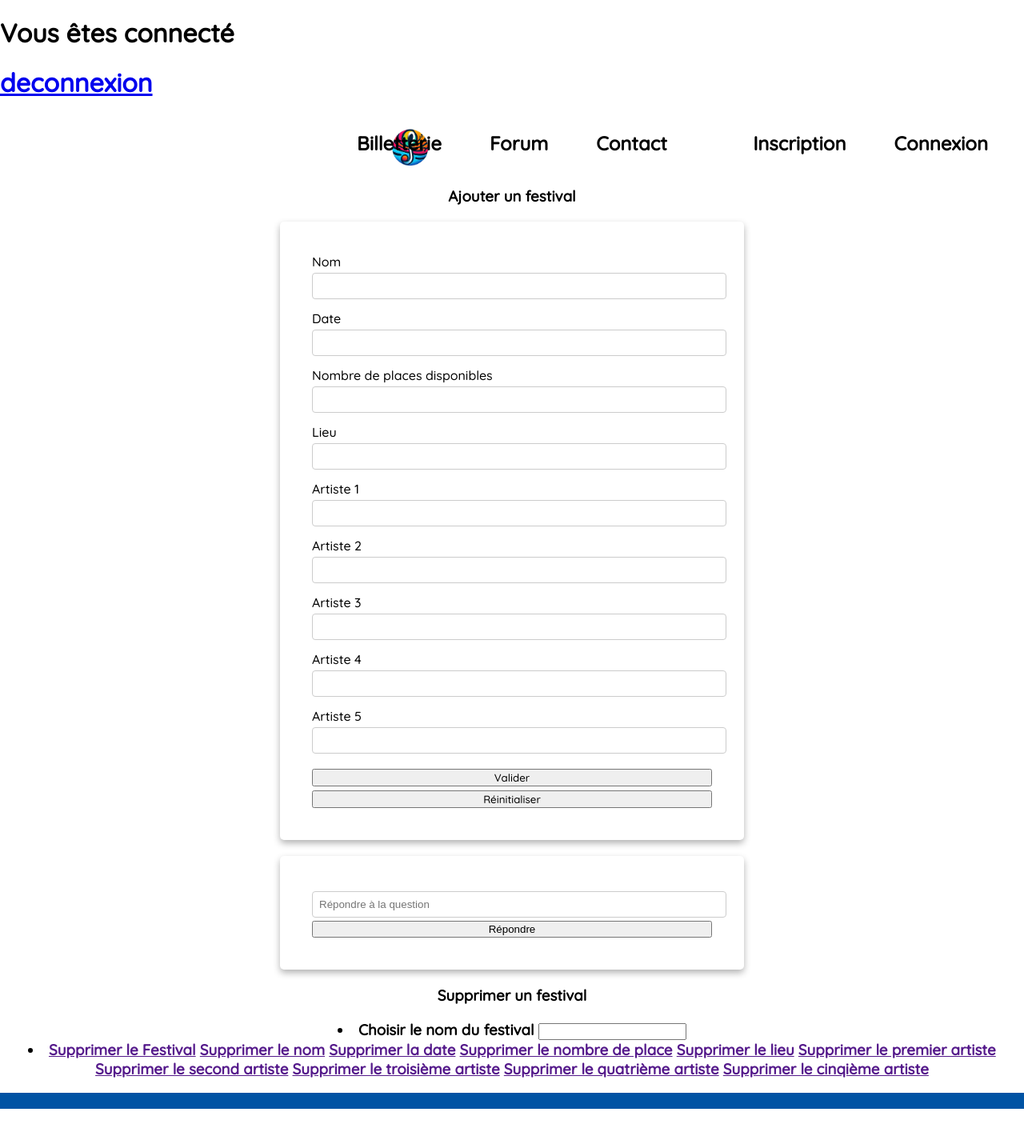
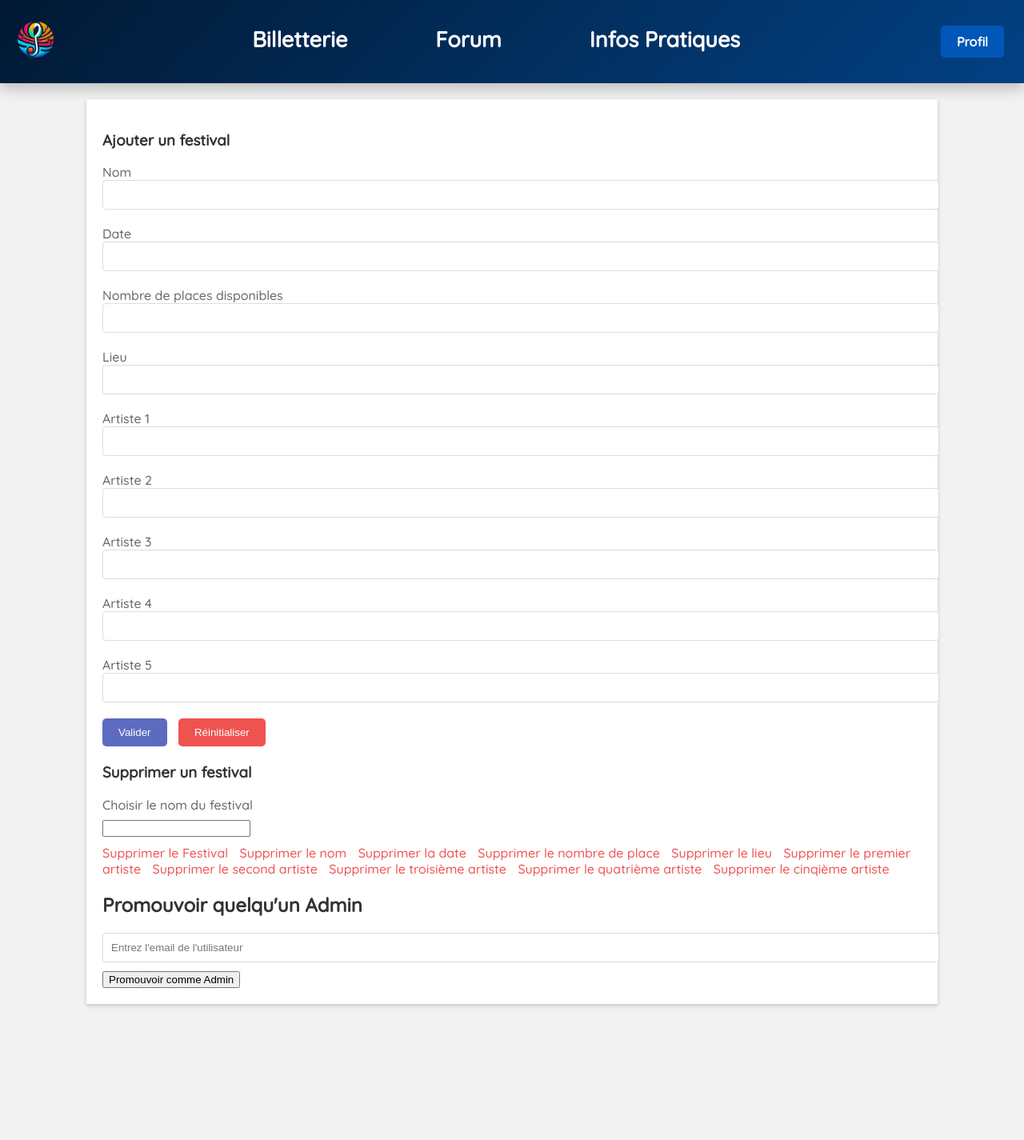
Before and after one commit to Nathanmarij/SAE301, a PHP site: page /administration.php in a window 1280 px wide. Shown: the top 1425 px of the page at 80% size. Run offline with PHP 8.4, Linux system fonts and the light colour scheme; the visitor is signed in with stand-in values (Sample User, id 1); tables that the repository leaves empty or names only in its code hold one stand-in row (values such as "Sample post").

Commit message:
Page Admin Terminée

```diff
--- a/sae301/administration.php
+++ b/sae301/administration.php
@@ -4,7 +4,7 @@
 <head>
     <meta charset="UTF-8">
     <meta name="viewport" content="width=device-width, initial-scale=1.0">
-    <link href="css/style2.css" type="text/css" rel="stylesheet" />
+    <link href="css/admin.css" type="text/css" rel="stylesheet" />
     <script src="js/script.js"></script>
     <link href="https://fonts.googleapis.com/css2?family=Quicksand:wght@500&display=swap" rel="stylesheet">
     <link rel="icon" href="favicon.ico">
@@ -12,6 +12,11 @@
     <?php
     include("config.php");
     session_start();
+
+    if (!isset($_SESSION['user']) || $_SESSION['isAdmin'] != 1) {
+        die("Accès refusé.");
+    }
+
     try {
         $bdd = new PDO('mysql:host=' . $hote . ';port=' . $port . ';dbname=' . $nombase, $utilisateur, $mdp);
     } catch (Exception $e) { // sinon
@@ -20,12 +25,6 @@
 
     if (isset($_SESSION["user"])) { // si l'utilisateur est connecté
         $iduser = $_SESSION["user"];
-        ?>
-        <h1>Vous êtes connecté</h1>
-        <a href="deconnexion.php">
-            <h1>deconnexion</h1>
-        </a>
-        <?php
         $requete = 'SELECT id_user, nom, prenom FROM user WHERE id_user = :id';
         $statement = $bdd->prepare($requete);
         $statement->bindParam(':id', $iduser, PDO::PARAM_INT);
@@ -37,37 +36,7 @@
 </head>
 
 <body>
-    <header>
-        <div class="header">
-            <div class="btn-nav navbar">
-                <!-- Boutons de navigation -->
-                <a href="#actions">
-                    <h2>Billetterie</h2>
-                </a>
-                <a href="forum.php">
-                    <h2>Forum</h2>
-                </a>
-                <a href="#interventions">
-                    <h2>Contact</h2>
-                </a>
-            </div>
-            <div class="logo">
-                <!-- Logo -->
-                <a href="index.php">
-                        <img src="image/logo.png" alt="UNICEF logo">
-                    </a>
-            </div>
-            <div class="btn-nav compte">
-                <!-- Boutons d'inscription et de connexion -->
-                <a href="inscription.php">
-                    <h2>Inscription</h2>
-                </a>
-                <a href="connexion.php">
-                    <h2>Connexion</h2>
-                </a>
-            </div>
-        </div>
-    </header>
+    <?php include("header.php"); ?>
     <section>
         <article>
             <h3>Ajouter un festival</h3>
@@ -126,34 +95,10 @@ try {
     $forum = $statement->fetchAll(PDO::FETCH_ASSOC);
 
     ?>
-    <form action="adminTraitement.php" method="POST" class="commentaire">
-                <?php
-                if (isset($forum)) { // vérifie si il y a des commentaires sur l'article
-                    foreach ($forum as $val):
-                $requete = 'SELECT id_reponse, contenu FROM reponse WHERE id_ask=' . $val["id_ask"]; //requête permettant de récupérer le nom et le prenom de la personne qui a écrit un commentaire
-                $requete = $bdd->query($requete);
-                $rep = $requete->fetch(PDO::FETCH_ASSOC);
-                $requete->closeCursor();
-                if (empty($rep)) {?>
-                <input type="radio" name="comm" id="comm" value="<?php echo $val["id_ask"];?>" checked /><?php
-                $idcomm = $val["id_ask"];
-                $requete = 'SELECT id_ask, content FROM forum WHERE id_ask=' . $idcomm; //requête permettant de récupérer le nom et le prenom de la personne qui a écrit un commentaire
-                $requete = $bdd->query($requete);
-                $comm = $requete->fetch(PDO::FETCH_ASSOC);
-                $requete->closeCursor(); ?>
-                    <?php echo $comm["content"];
-
-                } else {
-                    echo '';
-                }
-
-                endforeach;}?>
-                <input type="text" placeholder="Répondre à la question" id="reponse" name="reponse" class="ecrir">
-                <input type="submit" id="submit" name="submit" value="Répondre">
 
         </article>
         <article class="suppfestival">
-            <h3>Supprimer un festival<h3>
+            <h1>Supprimer un festival</h1>
             <form method="POST">
             <li>
             <label for="nom">Choisir le nom du festival</label>
@@ -171,11 +116,34 @@ try {
             <a href="">Supprimer le cinqième artiste</a>
             </form>
         </article>
+        <form action="promouvoirAdmin.php" method="post">
+        <h1>Promouvoir quelqu'un Admin</h1>
+            <input type="email" name="email" placeholder="Entrez l'email de l'utilisateur">
+            <input type="submit" value="Promouvoir comme Admin">
+        </form>
+        <?php
+        if ($_SERVER['REQUEST_METHOD'] == 'POST') {
+            $email = $_POST['email'];
+
+            // Vérifier si l'email existe dans la base de données
+            $stmt = $bdd->prepare("SELECT id_user FROM user WHERE mail = :email");
+            $stmt->bindParam(':email', $email);
+            $stmt->execute();
+            $user = $stmt->fetch();
+
+            if ($user) {
+                // Si l'utilisateur existe, mettez à jour son statut d'administrateur
+                $updateStmt = $bdd->prepare("UPDATE user SET isAdmin = 1 WHERE id_user = :id_user");
+                $updateStmt->bindParam(':id_user', $user['id_user']);
+                $updateStmt->execute();
+
+                echo "L'utilisateur a été promu administrateur.";
+            } else {
+                echo "Aucun utilisateur trouvé avec cet email.";
+            }
+        }
+        ?>
     </section>
-
-    <footer>
-
-    </footer>
 </body>
 
 </html>
--- /dev/null
+++ b/sae301/css/admin.css
@@ -0,0 +1,87 @@
+/* Styles de base */
+body {
+    font-family: 'Quicksand', sans-serif;
+    background-color: #f2f2f2;
+    color: #333;
+    margin: 0;
+    padding: 0;
+}
+
+section {
+    width: 80%;
+    margin: 20px auto;
+    padding: 20px;
+    background-color: white;
+    box-shadow: 0 2px 5px rgba(0,0,0,0.2);
+}
+
+article {
+    margin-bottom: 20px;
+}
+
+h1, h2, h3 {
+    color: #333;
+}
+
+header h2 {
+    color: #fff;
+}
+
+/* Formulaires et champs de saisie */
+form {
+    margin-top: 1em;
+}
+
+li {
+    list-style-type: none;
+    margin-bottom: 10px;
+}
+
+label {
+    display: block;
+    margin-bottom: .5em;
+    color: #666;
+}
+
+input[type="text"], input[type="datetime"], input[type="number"], input[type="email"] {
+    width: 100%;
+    padding: 10px;
+    margin-bottom: 10px;
+    border: 1px solid #ddd;
+    border-radius: 4px;
+}
+
+/* Boutons */
+button {
+    background-color: #5C6BC0;
+    color: white;
+    border: none;
+    padding: 10px 20px;
+    margin-right: 10px;
+    border-radius: 5px;
+    cursor: pointer;
+    transition: background-color 0.3s ease;
+}
+
+button:hover {
+    background-color: #3949AB;
+}
+
+button[type="reset"] {
+    background-color: #ef5350;
+}
+
+button[type="reset"]:hover {
+    background-color: #d32f2f;
+}
+
+/* Liens de suppression */
+a {
+    color: #ef5350;
+    text-decoration: none;
+    margin-right: 10px;
+}
+
+a:hover {
+    text-decoration: underline;
+}
--- a/sae301/profil.php
+++ b/sae301/profil.php
@@ -187,7 +187,7 @@ elseif ($_SERVER["REQUEST_METHOD"] == "POST") {
     </div><br>
     <?php
     if (isset($_SESSION['isAdmin']) && $_SESSION['isAdmin'] == 1) {
-        ?><a href="promouvoirAdmin.php" class="btn-deconnexion">Droits Admin</a><?php
+        ?><a href="administration.php" class="btn-admin">Droits Admin</a><?php
     }
     ?>
 </body>
```
Also changed, not shown: sae301/Infos Pratiques.php (deleted, +0 -109 lines), sae301/admin.php (deleted, +0 -38 lines), sae301/adminTraitement.php (deleted, +0 -16 lines), sae301/css/profil.css (+14 -0 lines).
